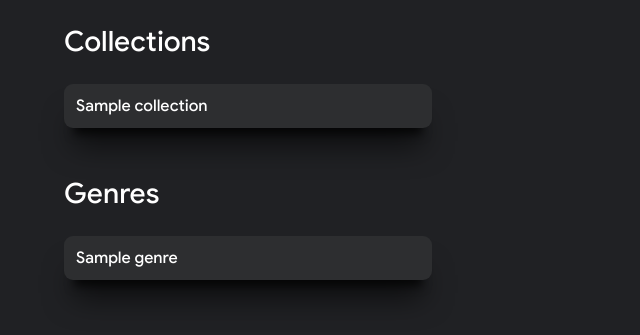
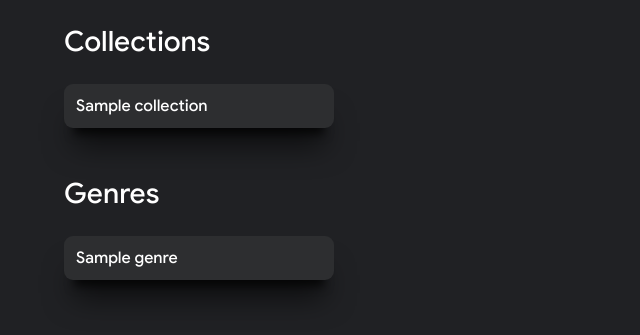
Before and after one commit to bastiensoucasse/mediator-og, a PHP site: page /browse.php in a window 1280 px wide. Shown: the part 72-407 px from the top of the page, without its empty margins (0-640 px from the left). Run offline with PHP 8.4, Linux system fonts and the light colour scheme; tables that the repository leaves empty or names only in its code hold one stand-in row (values such as "Sample post"); data that the repository does not hold is empty.

Commit message:
Fix filter design

```diff
--- a/include/styles/mediator.css
+++ b/include/styles/mediator.css
@@ -600,7 +600,7 @@ input.button {
     padding: 12px;
 }
 @media (min-width: 380px) {
-    .card-list {
+    .filter-list {
         grid-template-columns: repeat(2, 50fr);
     }
 }
@@ -611,7 +611,7 @@ input.button {
     }
 }
 @media (min-width: 1080px) {
-    .card-list {
+    .filter-list {
         grid-template-columns: repeat(4, 25fr);
     }
 }
```
